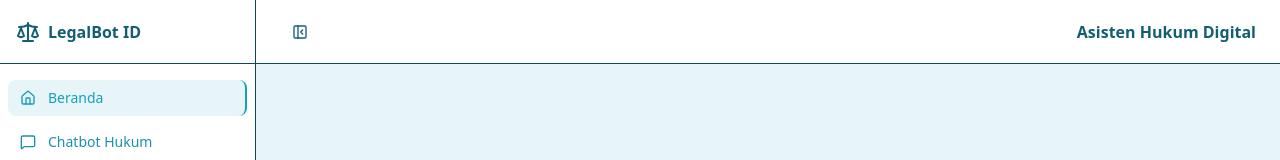
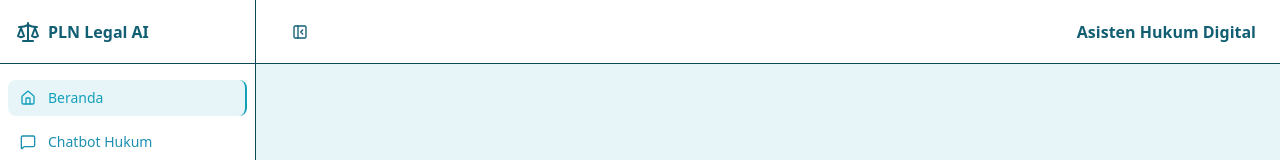
Before and after one commit to KleponPutu21/Legal-AI, a Vue app in the folder frontend/: page /legal in a window 1280 px wide. Shown: the top 160 px of the page. Built offline with nearby package versions, Linux system fonts and the light colour scheme.

Commit message:
Refactor: Change title header

```diff
--- a/frontend/src/layouts/MainLayout.vue
+++ b/frontend/src/layouts/MainLayout.vue
@@ -23,7 +23,7 @@ const toggleSidebar = () => {
         <router-link to="/legal" class="flex items-center gap-2 font-semibold text-primary">
           <Scale class="h-6 w-6 shrink-0" />
           <span :class="['transition-opacity duration-300', isSidebarOpen ? 'opacity-100' : 'opacity-0 hidden']">
-            LegalBot ID
+            PLN Legal AI
           </span>
         </router-link>
       </div>
```
